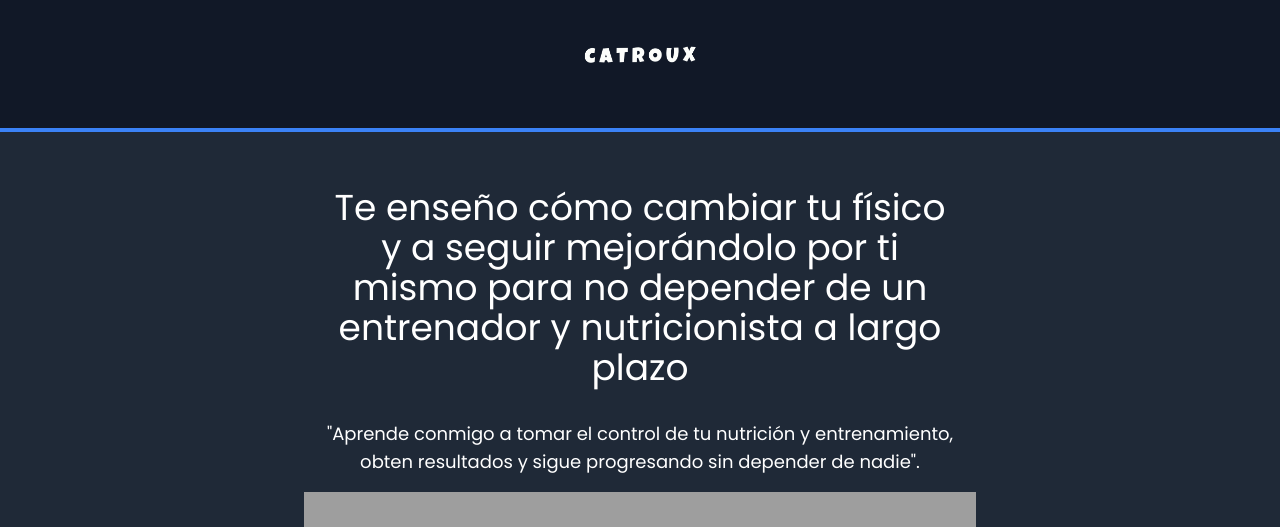
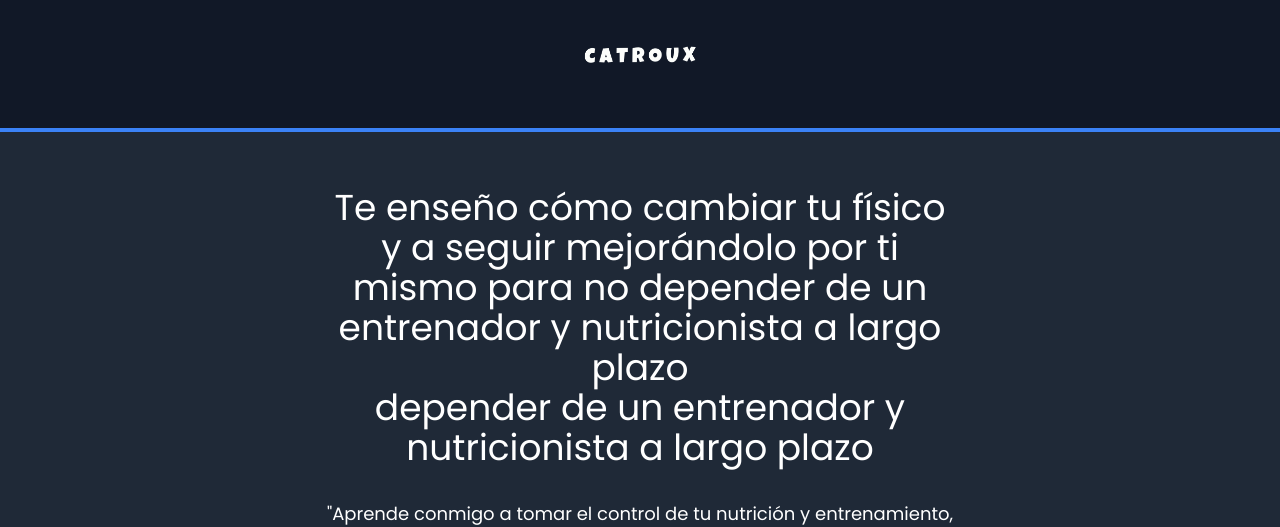
Before and after one commit to Maticaba99/catroux-fit, a Next.js app: page / in a window 1280 px wide. Shown: the top 527 px of the page. Built offline with nearby package versions, Linux system fonts and the light colour scheme; grey boxes are pictures that could not be loaded.

Commit message:
Update hero.tsx

```diff
--- a/src/app/components/hero.tsx
+++ b/src/app/components/hero.tsx
@@ -5,11 +5,12 @@ function Hero() {
     <div className="py-10 bg-gray-800">
       <section className="flex flex-col items-center text-center space-y-4 max-w-2xl mx-auto">
         <h1
-          className="text-bold text-3xl md:text-4xl lg:text-4xl  text-white m-4"
+          className="text-bold text-center leading-tight text-3xl md:text-4xl lg:text-4xl  text-white m-4"
           style={{ fontFamily: "Poppins, sans-serif" }}
         >
           Te enseño cómo cambiar tu físico y a seguir mejorándolo por ti mismo
           para no depender de un entrenador y nutricionista a largo plazo
+          <p>depender de un entrenador y nutricionista a largo plazo</p>
         </h1>
 
         <p
```
